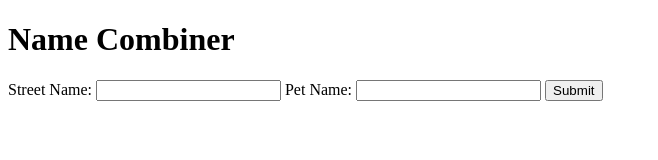
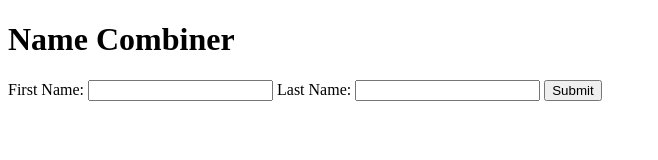
Before and after one commit to codewithrich/Name_combiner, a website: page public/index.html in a window 1280 px wide. Shown: the full height of the page, 0-658 px from the left. Drawn offline with Linux system fonts and the light colour scheme.

Commit message:
Update index.html

```diff
--- a/public/index.html
+++ b/public/index.html
@@ -10,9 +10,9 @@
 <body>
   <h1> Name Combiner</h1>
   <form action="/submit" method="POST">
-    <label for="street">Street Name:</label>
+    <label for="street">First Name:</label>
     <input type="text" name="firstName" required>
-    <label for="pet">Pet Name:</label>
+    <label for="pet">Last Name:</label>
     <input type="text" name="lastName" required>
     <input type="submit" value="Submit">
   </form>
```
